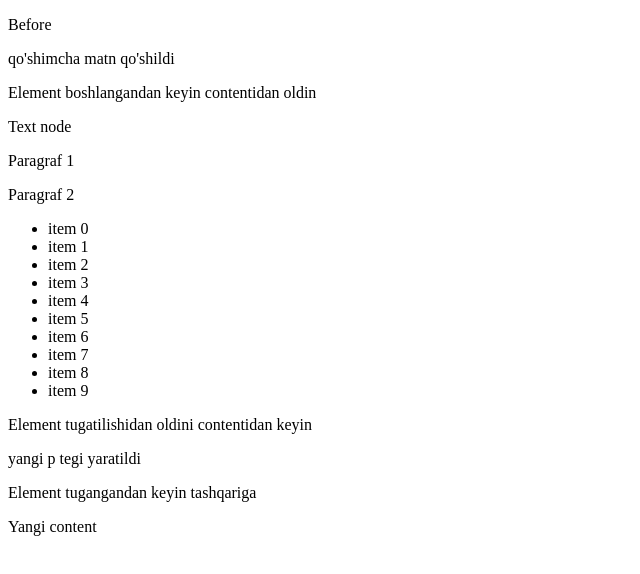
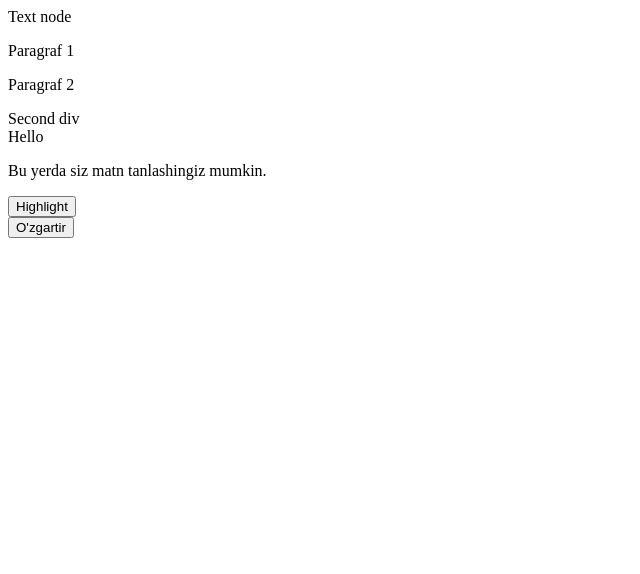
Before and after one commit to Jonibek011/Javascript_exercises, a plain HTML site: page DOM/index.html in a window 1280 px wide. Shown: the whole page, without its empty margins (0-640 px from the left). Drawn offline with Linux system fonts and the light colour scheme.

Commit message:
contenteditable

```diff
--- a/DOM/index.html
+++ b/DOM/index.html
@@ -14,6 +14,12 @@
     </div>
 
     <div id="second">Second div</div>
+    <div id="box">
+      Hello
+      <p id="myText">Bu yerda siz matn tanlashingiz mumkin.</p>
+      <button onclick="highlight()">Highlight</button>
+    </div>
+    <button onclick="changeText()">O'zgartir</button>
     <script src="index.js"></script>
   </body>
 </html>
--- a/DOM/index.js
+++ b/DOM/index.js
@@ -75,7 +75,7 @@
 //children esa faqat elementlarni qaytaradi
 
 // 3.firstChild, firstElementChild, lastChild, lastElementChild, nexSibling, nextElementSibling, previousSibling, previousElementSibling
-const el = document.getElementById("example");
+// const el = document.getElementById("example");
 // console.log(el.firstChild); // birinchi node (xatto text bo'lsa ham)
 // console.log(el.firstElementChild); // birinchi element node ni qaytaradi
 // console.log(el.lastElementChild);
@@ -84,7 +84,7 @@ const el = document.getElementById("example");
 
 // shu metodlar orqali ham domni manipulyatisiya qilish mumkin
 
-el.nextElementSibling.textContent = "Yangi content";
+// el.nextElementSibling.textContent = "Yangi content";
 // yoki qandaydir event sodir bo'lganda shu elementning qo'shni elementlarida
 //o'zgarish qilmoqchi bo'lsa qo'l keladi
 
@@ -101,19 +101,19 @@ el.nextElementSibling.textContent = "Yangi content";
 // }
 
 //6.inserAdjacentHTML() - bu usul DOM ga yangi elementlarni aniq positsiyaga joylashtirish uchun foydalidir
-el.insertAdjacentHTML("beforebegin", "<p>Before</p>"); // element boshlanishidan avva p tegini qo'shadi
-el.insertAdjacentHTML(
-  "afterbegin",
-  "<p>Element boshlangandan keyin contentidan oldin </p>"
-);
-el.insertAdjacentHTML(
-  "beforeend",
-  "<p>Element tugatilishidan oldini contentidan keyin  </p>"
-);
-el.insertAdjacentHTML(
-  "afterend",
-  "<p>Element  tugangandan keyin tashqariga </p>"
-);
+// el.insertAdjacentHTML("beforebegin", "<p>Before</p>"); // element boshlanishidan avva p tegini qo'shadi
+// el.insertAdjacentHTML(
+//   "afterbegin",
+//   "<p>Element boshlangandan keyin contentidan oldin </p>"
+// );
+// el.insertAdjacentHTML(
+//   "beforeend",
+//   "<p>Element tugatilishidan oldini contentidan keyin  </p>"
+// );
+// el.insertAdjacentHTML(
+//   "afterend",
+//   "<p>Element  tugangandan keyin tashqariga </p>"
+// );
 
 //Bundan tashqari insertAdjacentElement hamda insertAdjacentText metodlari ham mavjud
 //ular ham insertAdjacentHTML kabi ishlaydi lekin faqat DOM elementi va oddiy matn qo'shadi
@@ -122,36 +122,36 @@ el.insertAdjacentHTML(
 //createElement metodi orqali yaratilgan elementni qo'shadi
 
 //Misol:
-let p = document.createElement("p");
-p.textContent = "yangi p tegi yaratildi";
+// let p = document.createElement("p");
+// p.textContent = "yangi p tegi yaratildi";
 
-el.insertAdjacentElement("beforeend", p);
+// el.insertAdjacentElement("beforeend", p);
 
-//insertAdjacentText - shunchaki oddiy text qo'shadi (text node)
-el.insertAdjacentText("afterbegin", "qo'shimcha matn qo'shildi");
+// //insertAdjacentText - shunchaki oddiy text qo'shadi (text node)
+// el.insertAdjacentText("afterbegin", "qo'shimcha matn qo'shildi");
 
 //7. DocumentFragment - performens uchun
 //DOM ga ko'p element qo'shish kerak bo'lsa har bir qo'shish qayta chizishga olib keladi
 //DocumentFragment yordamida bir marta chizishga olib kelish mumkin
 
-document.addEventListener("DOMContentLoaded", () => {
-  const fragment = document.createDocumentFragment();
+// document.addEventListener("DOMContentLoaded", () => {
+//   const fragment = document.createDocumentFragment();
 
-  for (let i = 0; i < 10; i++) {
-    const li = document.createElement("li");
-    li.textContent = `item ${i}`;
-    fragment.appendChild(li);
-  }
+//   for (let i = 0; i < 10; i++) {
+//     const li = document.createElement("li");
+//     li.textContent = `item ${i}`;
+//     fragment.appendChild(li);
+//   }
 
-  const list = document.querySelector(".list");
-  if (list) {
-    list.appendChild(fragment);
-  } else {
-    console.log("List topilmadi");
-  }
+//   const list = document.querySelector(".list");
+//   if (list) {
+//     list.appendChild(fragment);
+//   } else {
+//     console.log("List topilmadi");
+//   }
 
-  console.log(querySelector(".list"));
-});
+//   console.log(querySelector(".list"));
+// });
 
 // 8. Dataset va data-* attribute lari
 //data-* attributi nima - HTML da maxsus attribute lar yaratmoqchi bo'lsangiz, data- bilan
@@ -170,21 +170,21 @@ document.addEventListener("DOMContentLoaded", () => {
 
 //dataset orqali o'qish
 // HTML code ga kiritilgan data-* attribute larni javascriptda dataset metodi orqali o'qish mumkin
-const element = document.getElementById("product");
-console.log(element.dataset.id);
-console.log(element.dataset.name);
-console.log(element.dataset.price);
+// const element = document.getElementById("product");
+// console.log(element.dataset.id);
+// console.log(element.dataset.name);
+// console.log(element.dataset.price);
 
 //agar data- dan keyingi qism chiziqcha bilan yozilgan bo'lsa dataset ga u camel-case bo'lib keladi
 /* <div data-user-id="123"></div> */
-console.log(el.dataset.userId);
+// console.log(el.dataset.userId);
 
 //dataset orqali data- attributiga qiymat ham uzatish mumkin
-el.dataset.price = "1999"; // <div data-price="1999">
+// el.dataset.price = "1999"; // <div data-price="1999">
 
 // Dataset bilan ishlashdagi foydali imkoniyatlar:
 //dataset orqali elementdagi barcha data- attributlarini ko'rish mumkin
-console.log(el.dataset); // Output: { id: "123", name: "MacBook", price: "2499" }
+// console.log(el.dataset); // Output: { id: "123", name: "MacBook", price: "2499" }
 
 //Amaliy qo'llanish xolatlari
 //1.Event delegation (malumot tashish uchun)
@@ -195,23 +195,142 @@ console.log(el.dataset); // Output: { id: "123", name: "MacBook", price: "2499"
 </ul> */
 }
 
-document.getElementById("menu").onclick = function (e) {
-  if (e.target.dataset.action) {
-    console.log("Action: ".e.target.dataset.action);
-  }
-};
+// document.getElementById("menu").onclick = function (e) {
+//   if (e.target.dataset.action) {
+//     console.log("Action: ".e.target.dataset.action);
+//   }
+// };
 
 //2.Dinamik komponentlar yaratishda
 {
   /* <button data-id="42" onclick="handleClick(this)">Tanla</button> */
 }
-function handleClick(btn) {
-  const userId = btn.dataset.id;
-  console.log("Foydalanuvchi ID: ", userId);
-}
+// function handleClick(btn) {
+//   const userId = btn.dataset.id;
+//   console.log("Foydalanuvchi ID: ", userId);
+// }
 
 //Ehtiyot bo'lish kerak bo'lgan xolatlar
 // 1.Faqat string malumotlar saqlanadi data-price="2999". agar kerak bo'lsa Number() bilan aylantirish mumkin
 //2.data- atribut nomlarida faqat ichkina xarflar (a-z), raqamlar(0-9), hamda - bo'lishi kerak
 //3.HTML da data-user-id="123"  yozilgan bo'lsa dataset bilan o'qilganda el.dataset.userId deb yoziladi (yani camelCase)
 // lekin dataset orqali malumot o'rnatilganda el.dataset.userId = "123" bo'lganda HTML da data-userid="123" bo'ladi (camelCase emas)
+
+//=============================================
+//MutationObserver nima?
+// MutationObserver - bu javascriptdagi maxsus obyect bo'lib, DOM daraxtidagi o'zgarishlarni avtomatik kuzatadi(node qo'shilishi, atribut o'zgarishi, o'chirilishi va b)
+//va tanlangan callback funksiyani ishga tushiradi
+
+// Qachon ishlatiladi
+// - elemtn qo'shilganda yoki olib tashlanganda
+// - Element ichidagi matn o'zgarganda
+// - Atributlar (class, id, data-* va b) o'zgarganda
+// - DOM tarkibi dinamik bo'lsa (masalan, chat notification, SPA, real-time dasturlar)
+
+//MutationObserver qanday ishlaydi?
+//1.observer yaratiladi
+//2.Kuzatiladigan element tanlanadi
+//3.Kuzatuv boshlanadi
+//4.To'xtatish mumkin
+
+//Syntaxis
+// const observer = new MutationObserver({callback})
+// observer.observe(targetElement, config)
+
+//callback - o'zgarish bo'lganda bajariladigan funksiya
+//targetElement - kuzatilayotgan DOM elementi
+//config - nimalarni kuzatish kerakligini aytadi
+
+//Real misol: Matn o'zgarishini kuzatish
+//<div id="box">Hello</div>
+//<button onclick="changeText()">O'zgartir</button>
+
+// const box = document.getElementById("box");
+// const observer = new MutationObserver((mutations) => {
+//   mutations.forEach((mutation) => {
+//     console.log("DOM o'zgardi: ", mutation);
+//   });
+// });
+
+// observer.observe(box, {
+//   childList: true,
+//   characterData: true,
+//   subtree: true,
+// });
+
+// function changeText() {
+//   box.textContent = "Yangi matn";
+// }
+
+//Config parametrlari
+//childList:true -- elementlar qo'shilishi, o'chirilishini kuzatadi
+//attributes:true -- attributlar (class, id...) o'zgarishini kuzatadi
+//characterData: true -- Matn (textContent, nodeValue) o'zgarishini kuzatadi
+//subtree:true -- Ichki nested elementlar o'zgarishini ham kuzatadi
+
+// const box = document.getElementById("box");
+
+// const observer = new MutationObserver((mutations) => {
+//   mutations.forEach(mutation => {
+//     console.log("Atribut o‘zgardi:", mutation.attributeName);
+//   });
+// });
+
+// observer.observe(box, {
+//   attributes: true
+// });
+
+// function changeClass() {
+//   box.className = "new";
+// }
+
+// ❌ 8. Observerni to‘xtatish
+// observer.disconnect(); // barcha kuzatuvni to'xtatadi
+
+//🧠 9. MutationRecord haqida
+//Callback funksiyadagi mutation obyektlari MutatuionRecord tipida boladi
+//type - attributes, childList, characterData
+//target - o'zgargan element
+//addedNodes - yangi qo'shilgan nodelar
+//removedNodes - o'chirilgan node lar
+//attributeName - o'zgargan attribute nomi
+//oldValue - eski qiymat(agar attributeOldValue =true bo'lsa)
+
+//⚠️ Eslatma
+//MutationObserver asinxron ishlaydi (callback Event Loop orqali chaqiriladi).
+//console.log() datxon chiqmasligi mumkin
+// har bir o'zgarish uchun MutationRecord qaytariladi (bir nechta bo'lishi mumkin)
+
+//=============================================================================
+// Selection va Range
+// Selection - bu foydalanuvchi sichqoncha yoki klaviatura bilan tanlagan matn yoki DOM node larning holati (holati = qayerdan qayergacha)
+//window.getSelection() bilan olinadi
+
+//Range - bu DOM ichida boshlanish va tugash nuqtalari bo'yicha aniqlangan xatoliklar bo'lmagan matn oralig'i.
+//Selection bir yoki bir nechta range dan iborat bo'ladi
+//document.createRange() bilan yaratiladi
+
+//Selection bilan ishlash
+//matn tanlanganini olish
+const selection = window.getSelection();
+console.log(selection.toString());
+
+console.log(selection.anchorNode); // qayerdan boshlanganini
+console.log(selection.focusNode); //qayerda tugaganini
+selection.removeAllRanges(); // tanlovni tozalash
+
+//Range bilan ishlash
+const range = document.createRange();
+const el = document.getElementById("myText");
+
+// Elementdagi 0-chi dan boshlab matnni belgilaymiz
+range.setStart(el.firstChild, 0);
+range.setEnd(el.firstChild, 5); // 5 ta belgigacha
+
+console.log(range.toString()); // Tanlangan matnni chiqaradi
+
+//🧠 12. contenteditable, designMode
+//contenteditable - foydalanuvchiga element matnini bevosita o'zgartirish imkonini beradi
+// <p contenteditable="true">Bu matnni o'zgartirish mumkin</p>
+
+//document.designMode = "on" - butun dahifani taxrirlanadigan rejimga o'tkazadi
```
